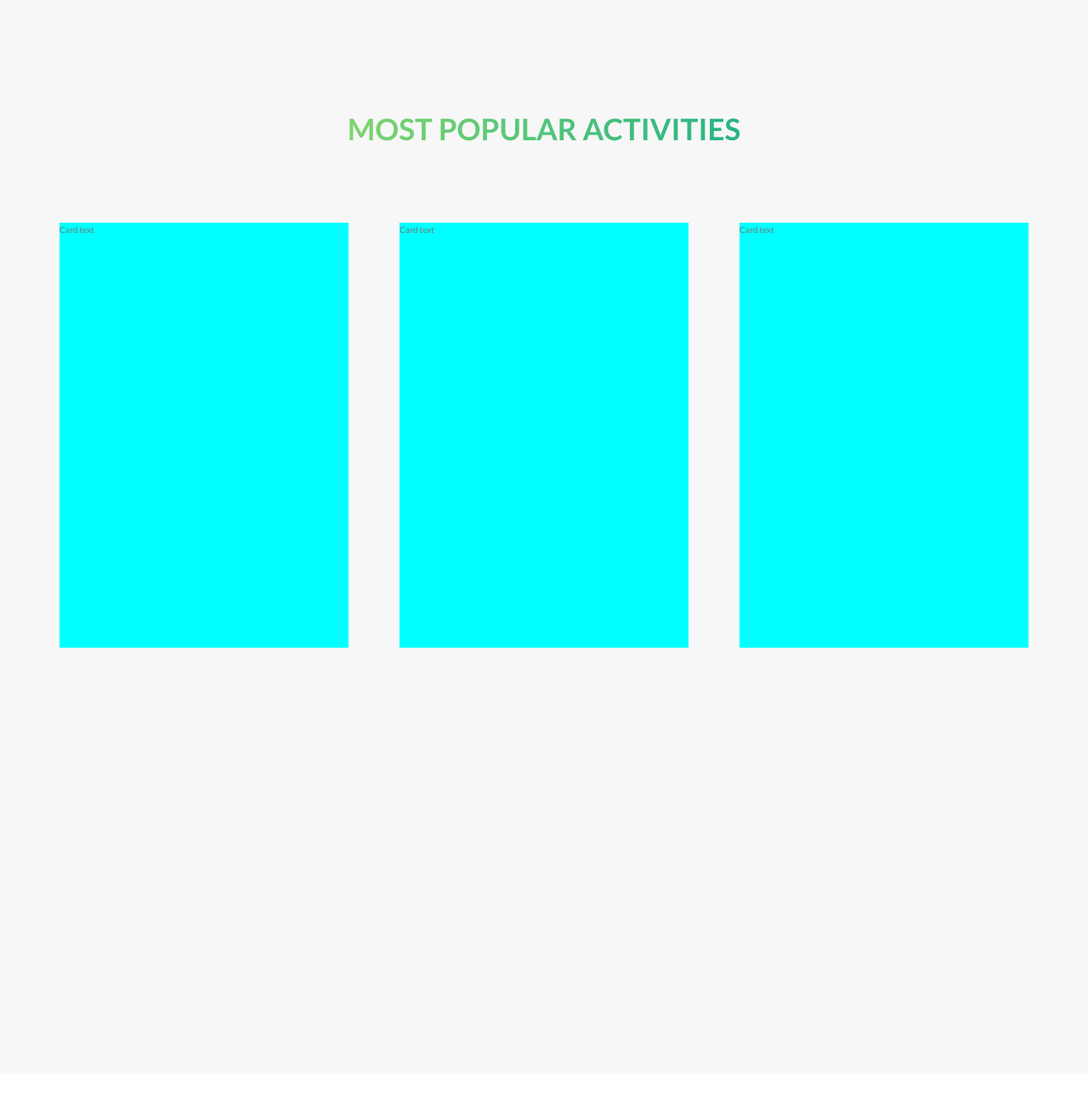
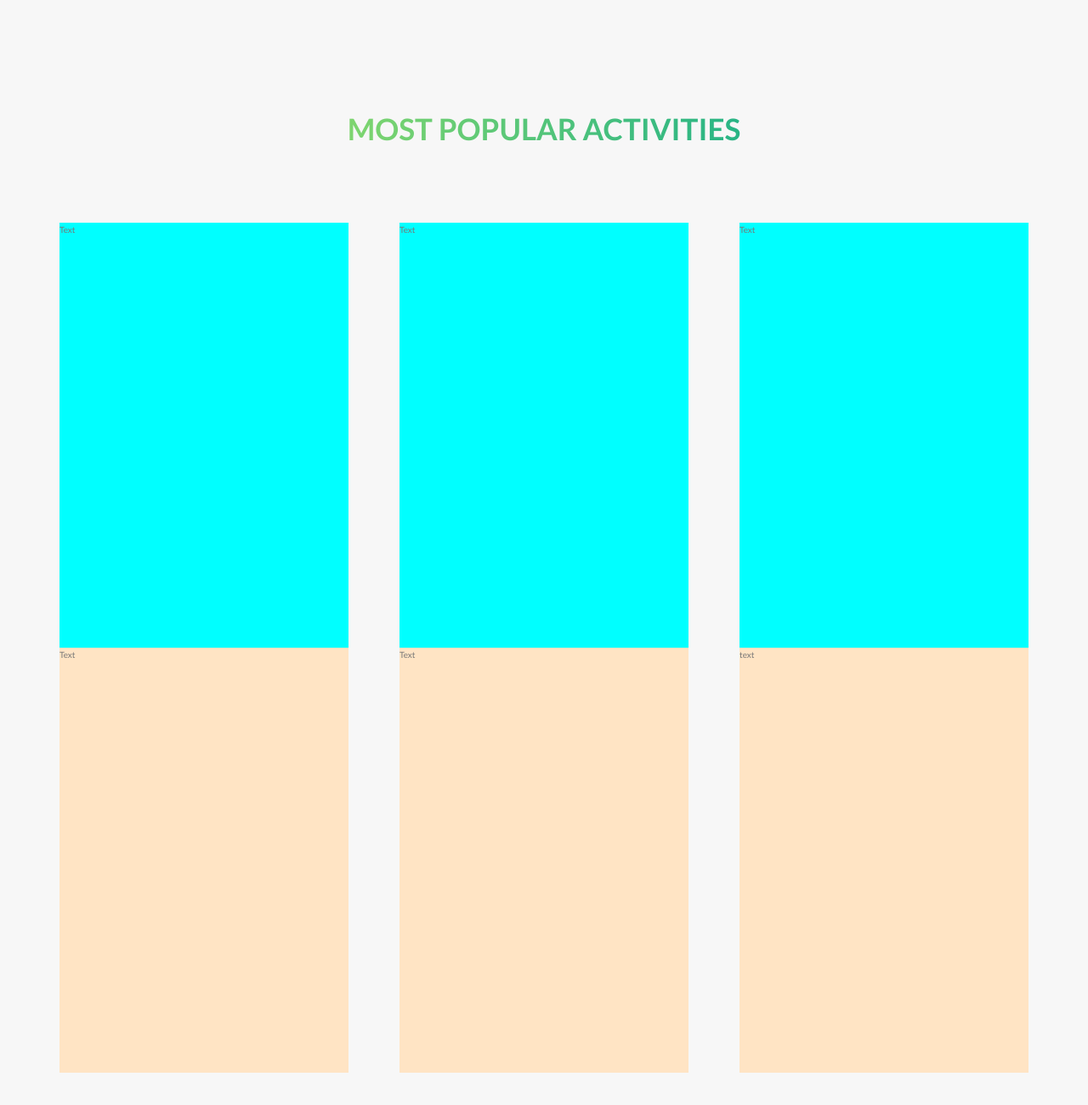
Before and after one commit to Slav666/Pentland_Hills_project, a website: page index.html in a window 1280 px wide. Shown: the part 2279-3579 px from the top of the page at 85% size. Before the commit the page ends 3541 px from the top, so only its background shows below. Drawn offline with Linux system fonts and the light colour scheme.

Commit message:
Add ther card__side-front and the card__side--back classes.

```diff
--- a/index.html
+++ b/index.html
@@ -96,17 +96,33 @@
                 <div class="row">
                         <div class="col-1-of-3">
                             <div class="card">
-                                Card text
+                                <div class="card__side card__side--front">
+                                    Text
+                                </div>
+                                <div class="card__side card__side--back">
+                                        Text
+                                </div>
                             </div>
                         </div>
                         <div class="col-1-of-3">
                             <div class="card">
-                                Card text
+                                    <div class="card__side card__side--front">
+                                        Text
+                                    </div>
+                                    <div class="card__side card__side--back">
+                                            Text
+                                    </div>
+
                             </div>
                         </div>
                         <div class="col-1-of-3">
                             <div class="card">
-                                Card text
+                                    <div class="card__side card__side--front">
+                                        Text
+                                    </div>
+                                    <div class="card__side card__side--back">
+                                            text
+                                    </div>
                             </div>
                         </div>
 
--- a/sass/components/_card.scss
+++ b/sass/components/_card.scss
@@ -1,4 +1,25 @@
 .card {
-    background-color: aqua;
-    height: 50rem;
+    perspective: 150rem;
+    -moz-perspective: 150rem;
+
+    &__side {
+        // background-color: aqua;
+        height: 50rem;
+        transition: all .8s;
+
+
+        &--front {
+            background-color: aqua;
+        }
+
+        &--back {
+            background-color: bisque;
+        }
+    }
+
+    &:hover &__side{
+        transform: rotateY(180deg);
+    }
+
+
 }
```
Also changed, not shown: css/style.css, sass/main.scss (line endings or trailing spaces).
